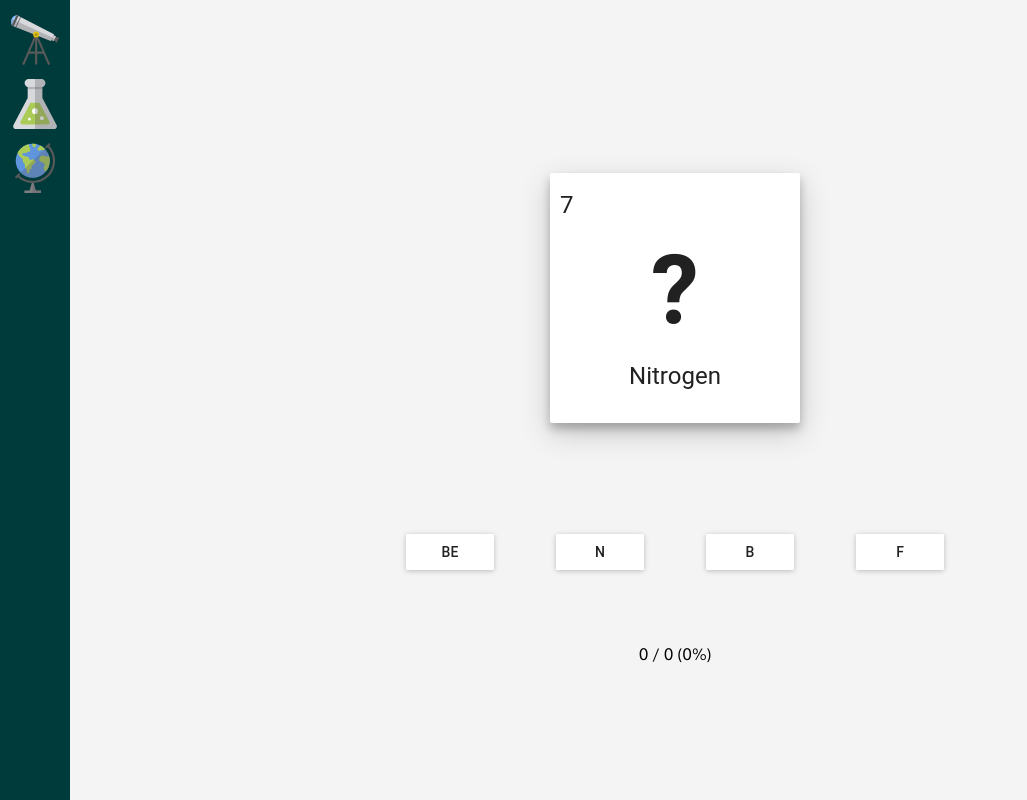
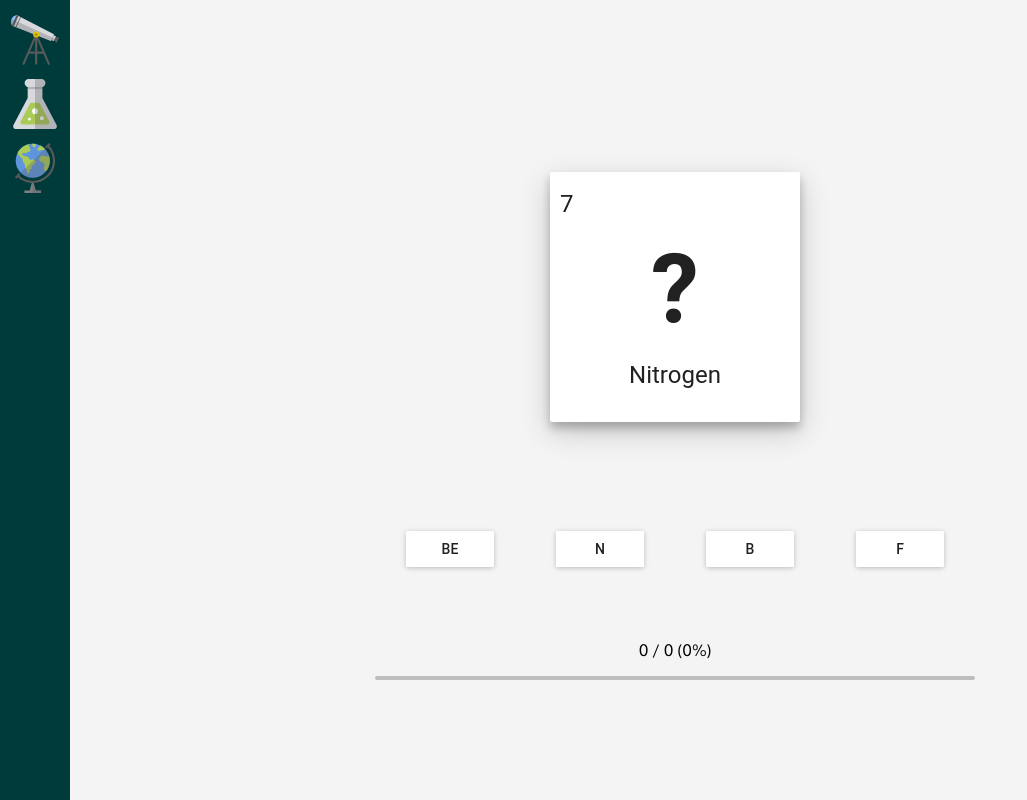
Before and after one commit to tomas-cani/synapse, a React (Create React App) app: page /chemistry in a window 1280 px wide. Both pictures are taken after a click on the button "START WORKOUT". Shown: the whole page, without its empty margins (0-1027 px from the left). Built offline with nearby package versions, Linux system fonts and the light colour scheme.

Commit message:
Add progress bar to workout

```diff
--- a/src/workout/Workout.jsx
+++ b/src/workout/Workout.jsx
@@ -1,5 +1,7 @@
 import React from 'react';
 import PropTypes from 'prop-types';
+
+import LinearProgress from 'material-ui/LinearProgress';
 
 import Exercise from '../workout/Exercise';
 import Score from '../workout/Score';
@@ -71,6 +73,11 @@ class Workout extends React.Component {
           />
         </Exercise>
         <Score attempts={this.state.attempts} correctAnswers={this.state.correctAnswers} />
+        <LinearProgress
+          mode="determinate"
+          max={this.props.maxExercises}
+          value={this.state.attempts}
+        />
       </div>
     ) : '';
   }
```
